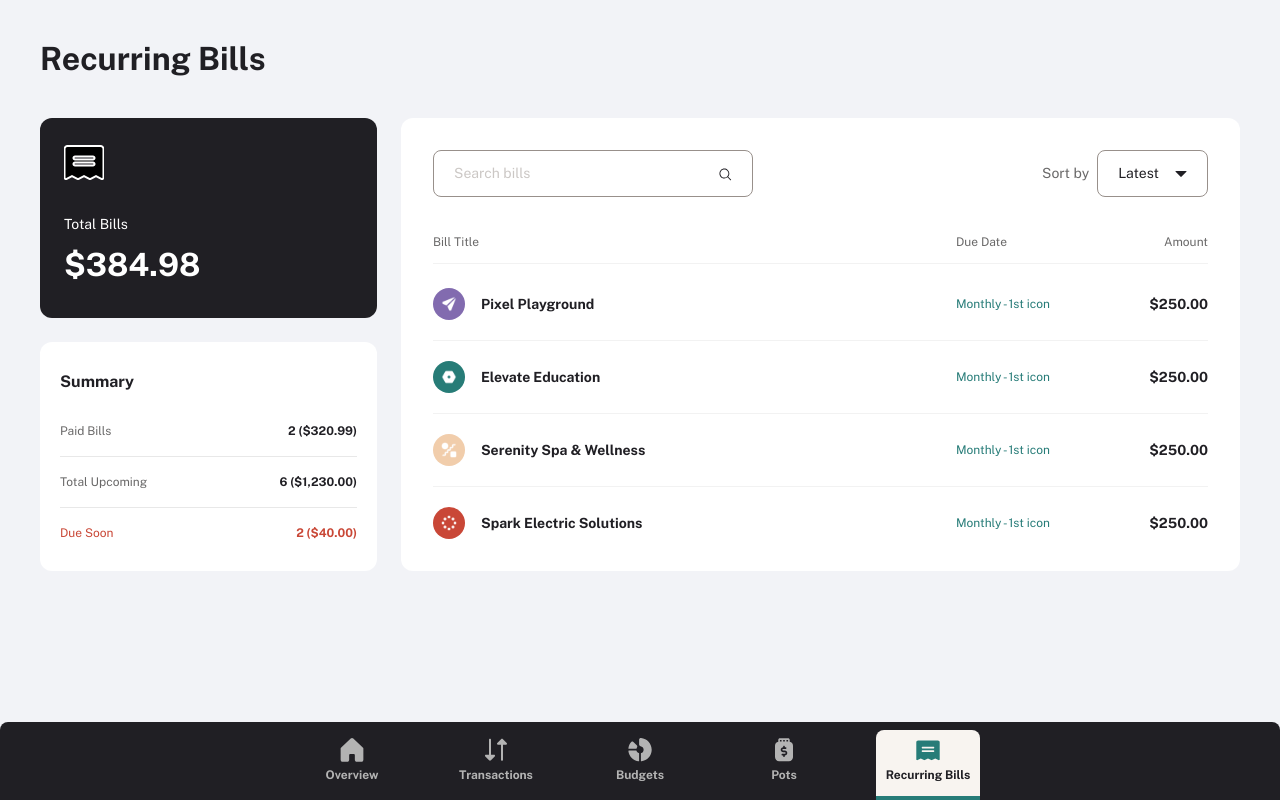
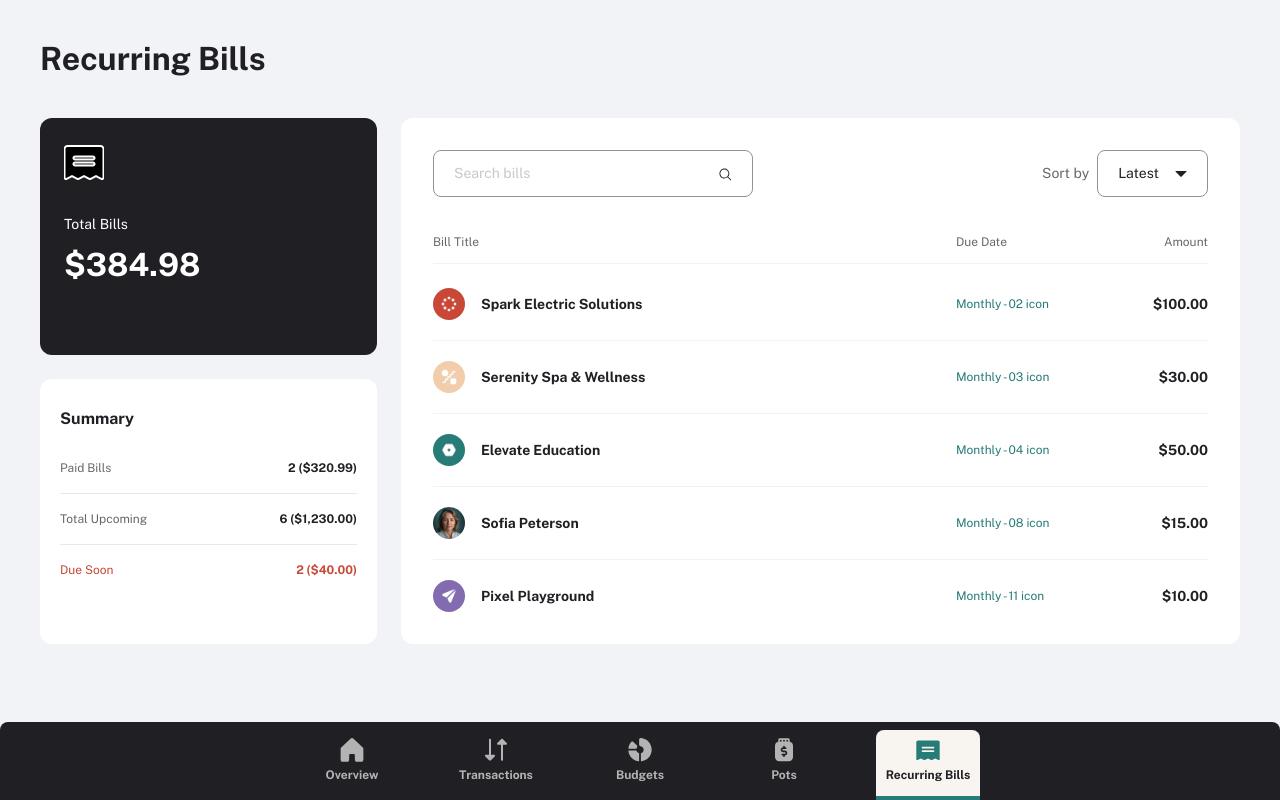
Before and after one commit to newbpydev/personal-finance-app, a Vue app: page /recurring-bills in a window 1280 px wide. Built offline with nearby package versions, Linux system fonts and the light colour scheme; data requests are answered from the project's data file.

Commit message:
feat(recurring-bills): implement sorting functionality for recurring bills based on user selection feat(recurring-bills): add utility functions for date formatting and currency display fix(data.json): mark a specific transaction as recurring to reflect its nature

```diff
--- a/src/components/recurring-bills/RecurringBillsList.vue
+++ b/src/components/recurring-bills/RecurringBillsList.vue
@@ -1,9 +1,11 @@
 <script lang="ts" setup>
 
 import FieldInput from '@/components/inputs/FieldInput.vue'
-import { onMounted, ref } from 'vue'
+import { onMounted, ref, watch } from 'vue'
 import SelectField from '@/components/inputs/SelectField.vue'
 import { useRecurringBillsStore } from '@/stores/recurring-bills'
+import { getDay } from '@/utils/dates'
+import { formatCurrency } from '@/utils/currency'
 
 const searchInput = ref('')
 const sortBy = ref('Latest')
@@ -16,6 +18,10 @@ const sortOptions = [
 ]
 
 const recurringBillsStore = useRecurringBillsStore()
+
+watch(sortBy, () => {
+    // recurringBillsStore.sortRecurringBills(sortBy.value)
+})
 
 onMounted(() => {
     // recurringBillsStore.updateRecurringBills()
@@ -38,7 +44,8 @@ onMounted(() => {
 
         <div class="bills-table">
             <ul class="bills-list">
-                <li v-for="bill in recurringBillsStore.recurringBills" :key="bill.id" class="list-item">
+                <li v-for="bill in recurringBillsStore.getSortedRecurringBills(sortBy)" :key="bill.id"
+                    class="list-item">
                     <div class="title">
                         <div class="icon">
                             <img :src="bill.avatar" alt="">
@@ -46,8 +53,8 @@ onMounted(() => {
                         <span class="text">{{ bill.name }}</span>
                     </div>
                     <div class="date-amount">
-                        <span class="date">Monthly - 1st <i class="status-icon">icon</i></span>
-                        <span class="amount">$250.00</span>
+                        <span class="date">Monthly - {{ getDay(bill.date) }} <i class="status-icon">icon</i></span>
+                        <span class="amount">{{ formatCurrency(Math.abs(bill.amount)) }}</span>
                     </div>
                 </li>
             </ul>
--- a/src/data/data.json
+++ b/src/data/data.json
@@ -111,7 +111,7 @@
       "category": "Transportation",
       "date": "2024-08-08T08:55:17Z",
       "amount": -15.00,
-      "recurring": false
+      "recurring": true
     },
     {
       "id": "o2n1m0p9-q8r7-s6t5-u4v3-w2x1y0z9a8b7",
--- a/src/stores/recurring-bills.ts
+++ b/src/stores/recurring-bills.ts
@@ -2,6 +2,7 @@ import { defineStore } from 'pinia'
 import { onUpdated, ref } from 'vue'
 import { useTransactionStore } from '@/stores/transactions'
 import type { Transaction } from '@/types/finance.type'
+import type { Sort } from '@/types/category.types'
 
 export const useRecurringBillsStore = defineStore('recurring-bills', () => {
   const transactionsStore = useTransactionStore()
@@ -12,12 +13,34 @@ export const useRecurringBillsStore = defineStore('recurring-bills', () => {
     recurringBills.value = transactionsStore.transactions.filter(t => t.recurring)
   }
 
+  const getSortedRecurringBills = (sortBy: Sort) => {
+    if (recurringBills.value.length)
+      console.log(new Date(recurringBills.value[0].date).getTime())
+    switch (sortBy) {
+      case 'Oldest':
+        return [...recurringBills.value].sort((a: Transaction, b: Transaction) => {
+          return new Date(b.date).getTime() - new Date(a.date).getTime()
+        })
+      case 'A to Z':
+        return [...recurringBills.value].sort((a: Transaction, b: Transaction) => a.name.localeCompare(b.name))
+      case 'Highest':
+        return [...recurringBills.value].sort((a, b) => a.amount - b.amount)
+      case 'Lowest':
+        return [...recurringBills.value].sort((a, b) => b.amount - a.amount)
+      default:
+        return [...recurringBills.value].sort((a: Transaction, b: Transaction) => {
+          return new Date(a.date).getTime() - new Date(b.date).getTime()
+        })
+    }
+  }
+
   onUpdated(() => {
     console.log(recurringBills.value)
   })
 
   return {
     recurringBills,
+    getSortedRecurringBills,
     updateRecurringBills
   }
 })
--- a/src/types/category.types.ts
+++ b/src/types/category.types.ts
@@ -0,0 +1 @@
+export type Sort = 'Latest' | 'Oldest' | 'A to Z' | 'Highest' | 'Lowest'
--- a/src/utils/dates.ts
+++ b/src/utils/dates.ts
@@ -3,3 +3,9 @@ export const formatDate = (dateString: string, locale: string = 'en-UK') => {
   const options = { day: '2-digit', month: 'short', year: 'numeric' }
   return new Intl.DateTimeFormat(locale, options).format(date)
 }
+
+export const getDay = (dateString: string, locale: string = 'en-UK') => {
+  const date = new Date(dateString)
+  const options = { day: '2-digit' }
+  return new Intl.DateTimeFormat(locale, options).format(date)
+}
```
